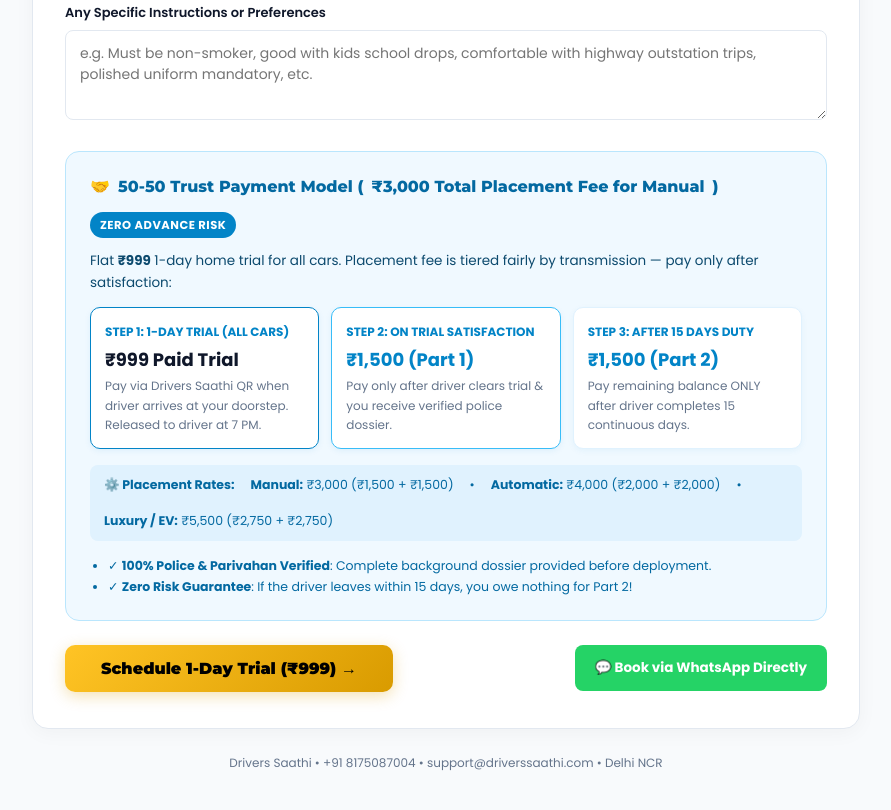
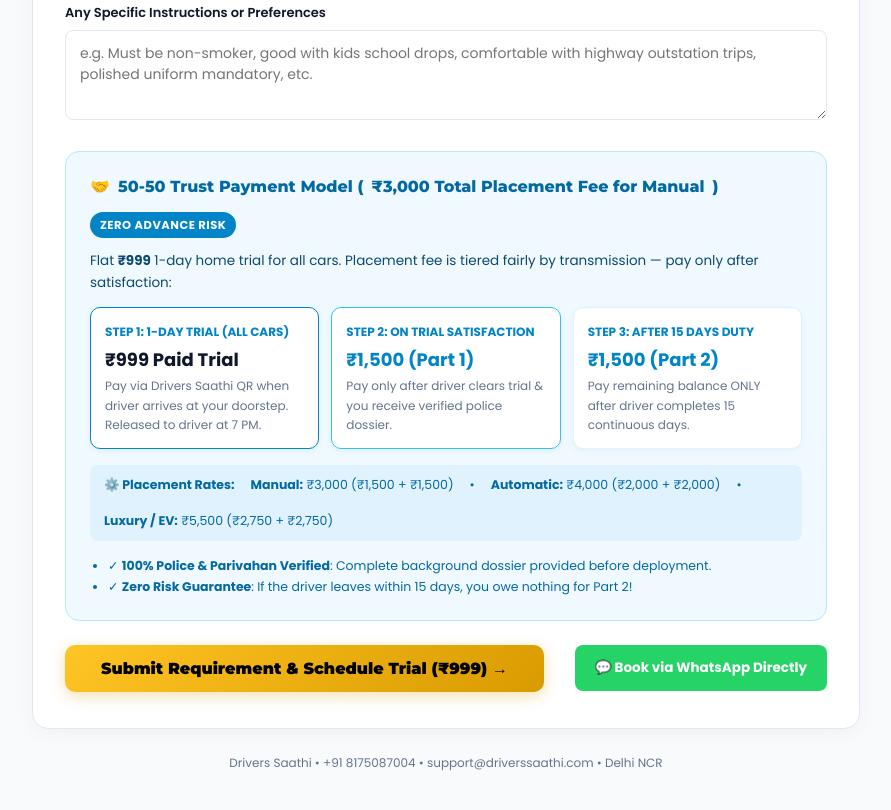
Before and after one commit to heykshitijtripathi-hub/Business, a plain HTML site: page client-hire.html in a window 1280 px wide. Shown: the part 1672-2482 px from the top of the page, without its empty margins (194-1085 px from the left). Drawn offline with Linux system fonts and the light colour scheme.

Commit message:
Update client hire submit button label to Submit Requirement & Schedule Trial (₹999)

```diff
--- a/client-hire.html
+++ b/client-hire.html
@@ -576,7 +576,7 @@
       </div>
 
       <div class="submit-bar">
-        <button type="submit" class="btn-submit">Schedule 1-Day Trial (₹999) &rarr;</button>
+        <button type="submit" class="btn-submit">Submit Requirement &amp; Schedule Trial (₹999) &rarr;</button>
         <a href="https://wa.me/918175087004?text=Hi%20Drivers%20Saathi%2C%20I%20want%20to%20HIRE%20a%20private%20driver%20for%20my%20car." target="_blank" class="whatsapp-direct">
           <span>💬 Book via WhatsApp Directly</span>
         </a>
```
